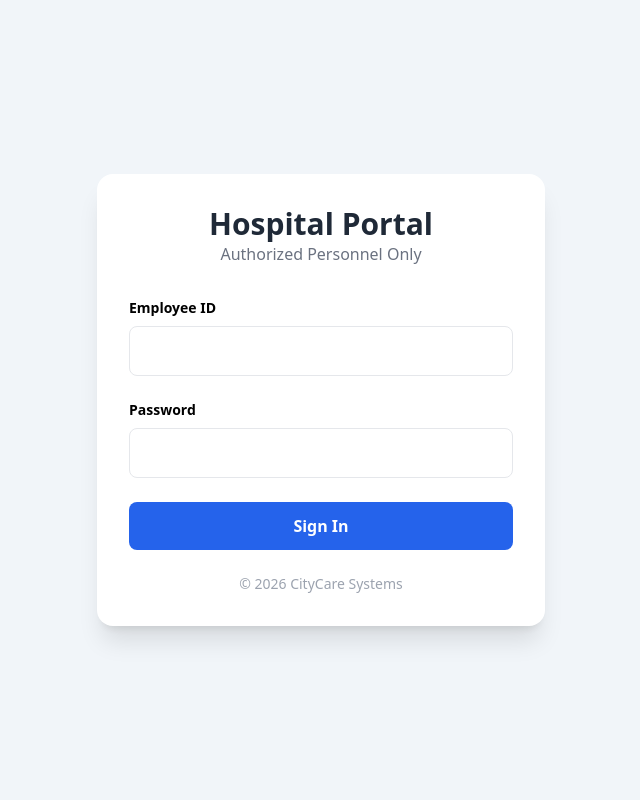
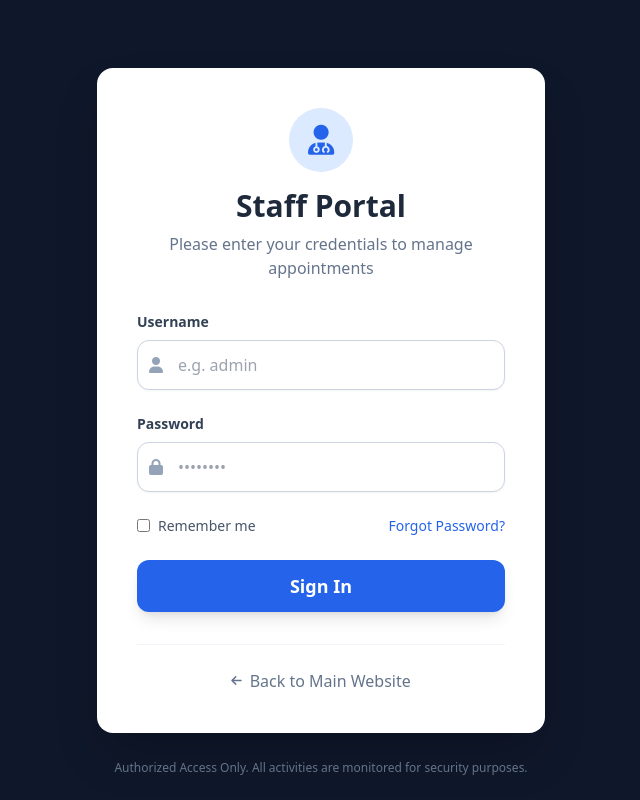
Before and after one commit to Rakeshreddy-spec/Hospital-project, a website: page src/public/login.html in a window 1280 px wide. Shown: the whole page, without its empty margins (319-959 px from the left). Drawn offline with nearby package versions, Linux system fonts and the light colour scheme.

Commit message:
Update login.html

```diff
--- a/src/public/login.html
+++ b/src/public/login.html
@@ -3,28 +3,74 @@
 <head>
     <meta charset="UTF-8">
     <meta name="viewport" content="width=device-width, initial-scale=1.0">
-    <title>Login - CityCare</title>
+    <title>Staff Login | CityCare Hospital</title>
     <script src="https://cdn.tailwindcss.com"></script>
-    <link rel="stylesheet" href="/style.css">
+    <link rel="stylesheet" href="https://cdnjs.cloudflare.com/ajax/libs/font-awesome/6.0.0/css/all.min.css">
 </head>
-<body class="bg-slate-100 flex items-center justify-center h-screen">
-    <div class="bg-white p-8 rounded-2xl shadow-xl w-full max-w-md animate-fade">
+<body class="bg-slate-900 flex items-center justify-center min-h-screen">
+
+    <div class="bg-white p-10 rounded-2xl shadow-2xl w-full max-w-md transform transition-all hover:scale-[1.01]">
+        <!-- Logo Section -->
         <div class="text-center mb-8">
-            <h2 class="text-3xl font-bold text-gray-800">Hospital Portal</h2>
-            <p class="text-gray-500">Authorized Personnel Only</p>
+            <div class="inline-flex items-center justify-center w-16 h-16 bg-blue-100 rounded-full mb-4">
+                <i class="fas fa-user-md text-blue-600 text-3xl"></i>
+            </div>
+            <h1 class="text-3xl font-extrabold text-slate-800">Staff Portal</h1>
+            <p class="text-slate-500 mt-2">Please enter your credentials to manage appointments</p>
         </div>
+
+        <!-- Login Form -->
+        <!-- CRITICAL: action="/login" matches the app.post('/login') in server.js -->
         <form action="/login" method="POST" class="space-y-6">
             <div>
-                <label class="block text-sm font-semibold mb-2">Employee ID</label>
-                <input type="text" name="username" required class="w-full p-3 border rounded-lg focus:ring-2 focus:ring-blue-500 outline-none">
+                <label class="block text-sm font-bold text-slate-700 mb-2">Username</label>
+                <div class="relative">
+                    <span class="absolute inset-y-0 left-0 pl-3 flex items-center text-slate-400">
+                        <i class="fas fa-user"></i>
+                    </span>
+                    <input type="text" name="username" required
+                           class="block w-full pl-10 pr-3 py-3 border border-slate-300 rounded-xl focus:ring-2 focus:ring-blue-500 focus:border-blue-500 transition shadow-sm"
+                           placeholder="e.g. admin">
+                </div>
             </div>
+
             <div>
-                <label class="block text-sm font-semibold mb-2">Password</label>
-                <input type="password" name="password" required class="w-full p-3 border rounded-lg focus:ring-2 focus:ring-blue-500 outline-none">
+                <label class="block text-sm font-bold text-slate-700 mb-2">Password</label>
+                <div class="relative">
+                    <span class="absolute inset-y-0 left-0 pl-3 flex items-center text-slate-400">
+                        <i class="fas fa-lock"></i>
+                    </span>
+                    <input type="password" name="password" required
+                           class="block w-full pl-10 pr-3 py-3 border border-slate-300 rounded-xl focus:ring-2 focus:ring-blue-500 focus:border-blue-500 transition shadow-sm"
+                           placeholder="••••••••">
+                </div>
             </div>
-            <button type="submit" class="w-full bg-blue-600 text-white py-3 rounded-lg font-bold hover:bg-blue-700 transition">Sign In</button>
+
+            <div class="flex items-center justify-between text-sm">
+                <label class="flex items-center text-slate-600">
+                    <input type="checkbox" class="rounded border-gray-300 text-blue-600 mr-2"> Remember me
+                </label>
+                <a href="#" class="text-blue-600 hover:underline font-medium">Forgot Password?</a>
+            </div>
+
+            <button type="submit"
+                    class="w-full bg-blue-600 text-white py-3 rounded-xl font-bold text-lg hover:bg-blue-700 active:bg-blue-800 transition-all shadow-lg hover:shadow-blue-500/30">
+                Sign In
+            </button>
         </form>
-        <p class="text-center mt-6 text-sm text-gray-400">&copy; 2026 CityCare Systems</p>
+
+        <div class="mt-8 pt-6 border-t border-slate-100 text-center">
+            <a href="/" class="text-slate-500 hover:text-blue-600 transition flex items-center justify-center space-x-2">
+                <i class="fas fa-arrow-left text-xs"></i>
+                <span>Back to Main Website</span>
+            </a>
+        </div>
     </div>
+
+    <!-- Security Note -->
+    <p class="absolute bottom-6 text-slate-500 text-xs text-center w-full px-4">
+        Authorized Access Only. All activities are monitored for security purposes.
+    </p>
+
 </body>
 </html>
```
